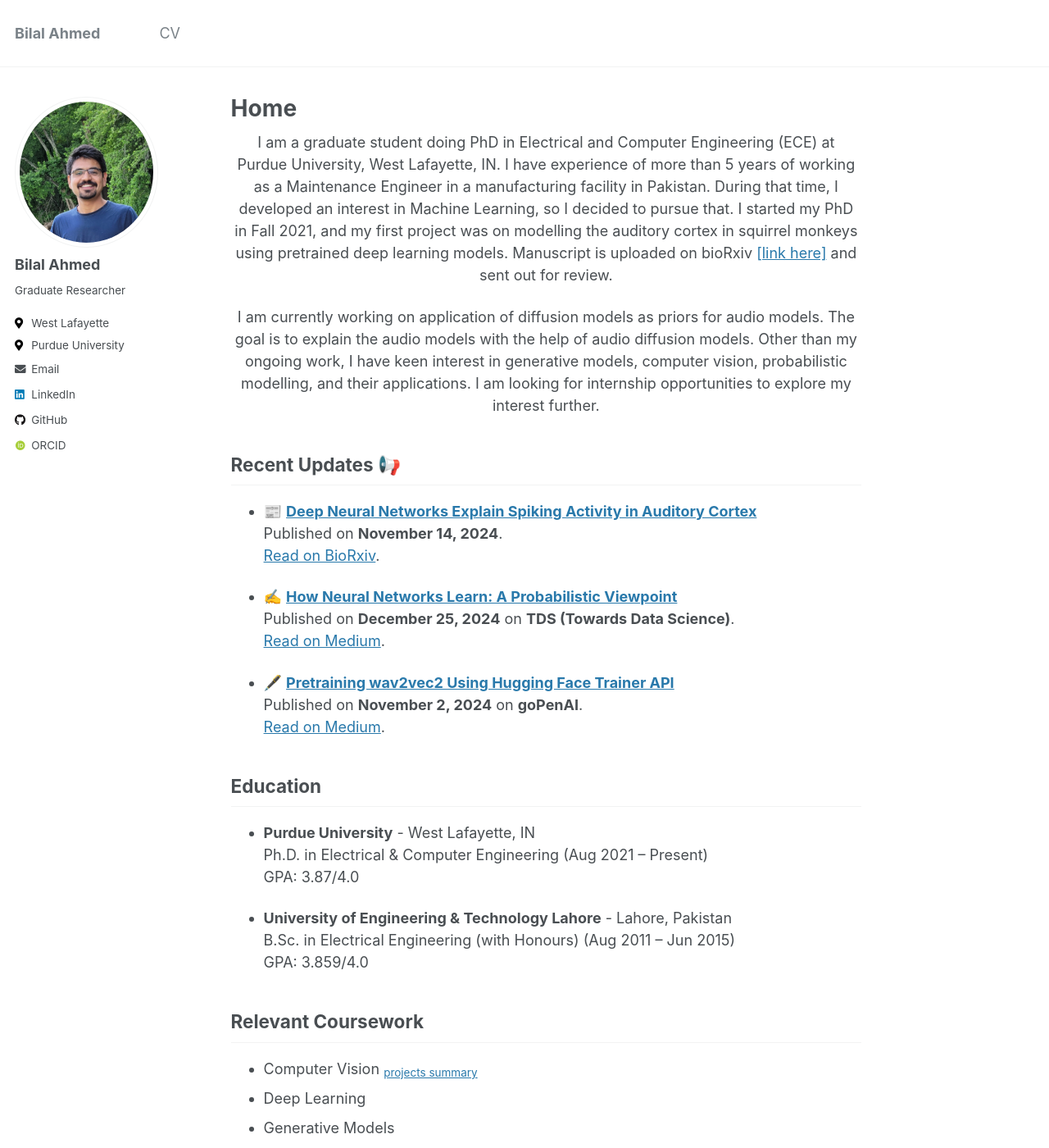
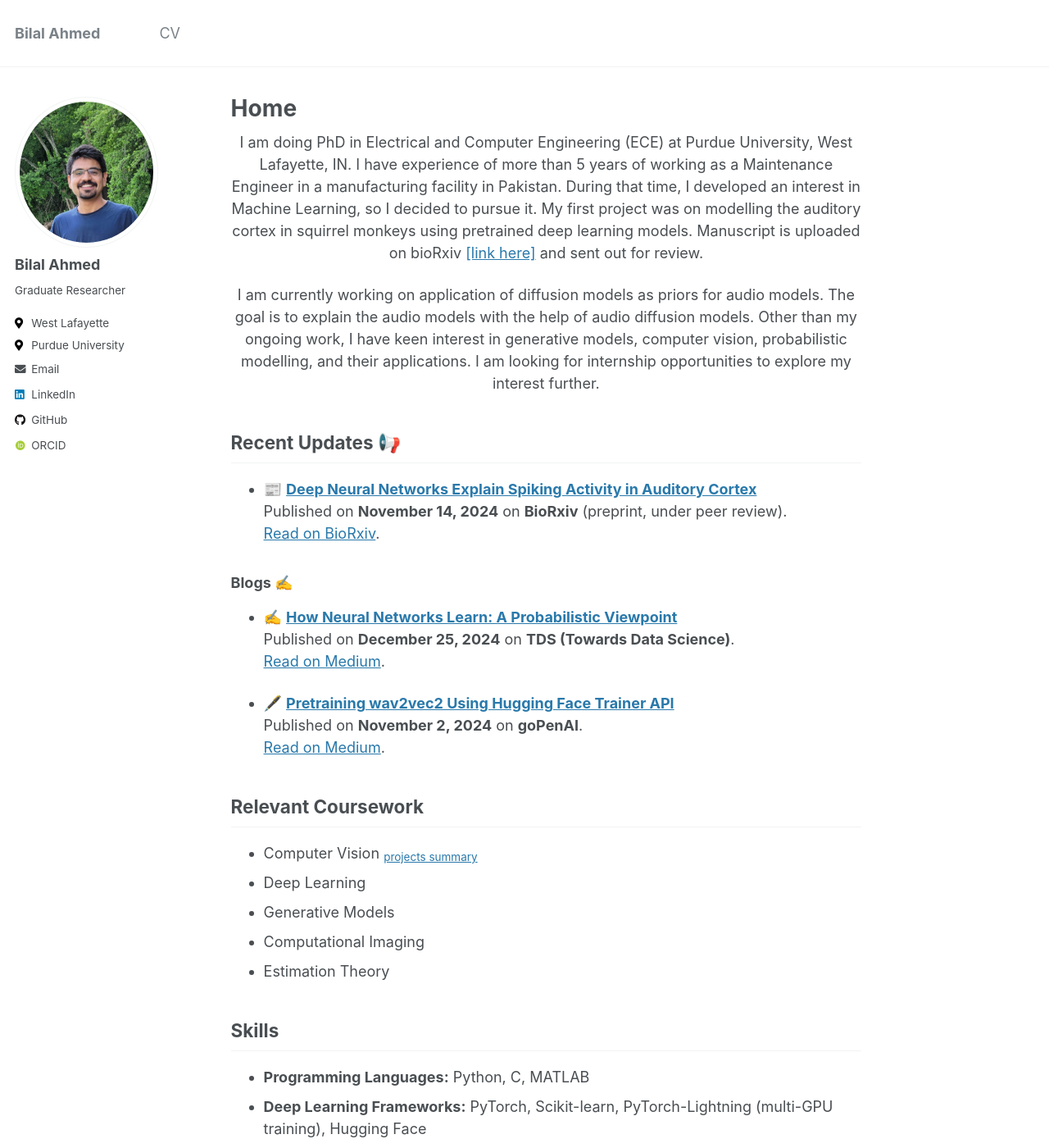
Before and after one commit to bilalhsp/bilalhsp.github.io, a Jekyll site: the page built from _pages/home.md, in a window 1280 px wide and 1400 px high. Shown: the whole window at 82% size. Built offline with Jekyll 4.4.1, drawn with Linux system fonts in a browser that asks for light colours; some web fonts are replaced.

Commit message:
updates refined, education section removed

```diff
--- a/_pages/home.md
+++ b/_pages/home.md
@@ -14,7 +14,7 @@ redirect_from:
 
 <center>
     <p>
-        I am a graduate student doing PhD in Electrical and Computer Engineering (ECE) at Purdue University, West Lafayette, IN. I have experience of more than 5 years of working as a Maintenance Engineer in a manufacturing facility in Pakistan. During that time, I developed an interest in Machine Learning, so I decided to pursue that. I started my PhD in Fall 2021, and my first project was on modelling the auditory cortex in squirrel monkeys using pretrained deep learning models. Manuscript is uploaded on bioRxiv
+        I am doing PhD in Electrical and Computer Engineering (ECE) at Purdue University, West Lafayette, IN. I have experience of more than 5 years of working as a Maintenance Engineer in a manufacturing facility in Pakistan. During that time, I developed an interest in Machine Learning, so I decided to pursue it. My first project was on modelling the auditory cortex in squirrel monkeys using pretrained deep learning models. Manuscript is uploaded on bioRxiv
         <a href="https://www.biorxiv.org/content/10.1101/2024.11.12.623280v1.abstract" target="_blank">[link here]</a> and sent out for review.
     </p>
     <p>
@@ -34,9 +34,10 @@ I am looking for internship opportunities to explore my interest further. -->
 ## Recent Updates 📢
 
 - 📰 **[Deep Neural Networks Explain Spiking Activity in Auditory Cortex](https://www.biorxiv.org/content/10.1101/2024.11.12.623280v1.abstract)**
-  Published on **November 14, 2024**.
+  Published on **November 14, 2024** on **BioRxiv** (preprint, under peer review).
   [Read on BioRxiv](https://www.biorxiv.org/content/10.1101/2024.11.12.623280v1.abstract).
 
+### Blogs ✍️
 - ✍️ **[How Neural Networks Learn: A Probabilistic Viewpoint](https://medium.com/towards-data-science/how-neural-networks-learn-a-probabilistic-viewpoint-0f6a78dc58e2)**
   Published on **December 25, 2024** on **TDS (Towards Data Science)**.
   [Read on Medium](https://medium.com/towards-data-science/how-neural-networks-learn-a-probabilistic-viewpoint-0f6a78dc58e2).
@@ -46,7 +47,7 @@ I am looking for internship opportunities to explore my interest further. -->
   [Read on Medium](https://medium.com/gopenai/pretraining-wav2vec2-using-huggingface-trainer-api-19fbf2fc6bf2).
 
 
-
+<!--
 ## Education
 - **Purdue University** - West Lafayette, IN
   Ph.D. in Electrical & Computer Engineering (Aug 2021 -- Present)
@@ -54,7 +55,7 @@ I am looking for internship opportunities to explore my interest further. -->
 
 - **University of Engineering & Technology Lahore** - Lahore, Pakistan
   B.Sc. in Electrical Engineering (with Honours) (Aug 2011 -- Jun 2015)
-  GPA: 3.859/4.0
+  GPA: 3.859/4.0 -->
 
 
 ## Relevant Coursework
```
